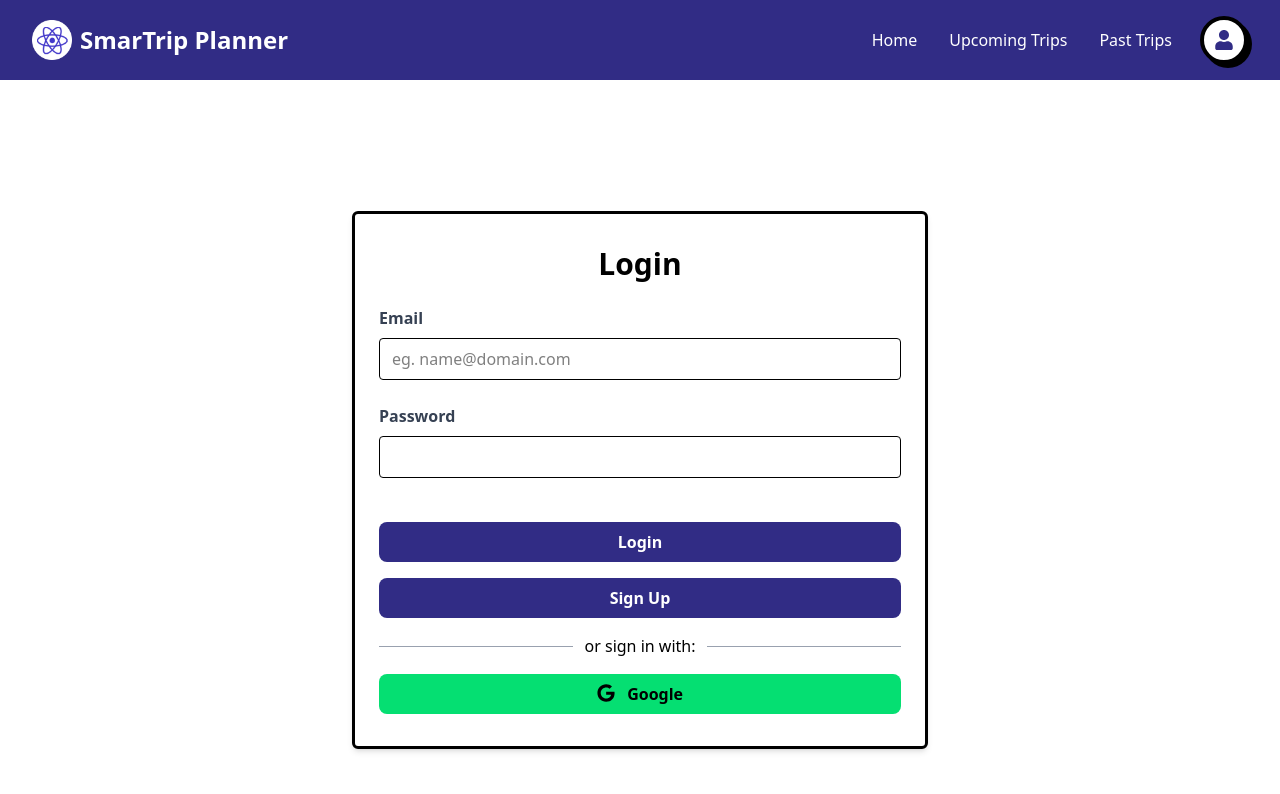
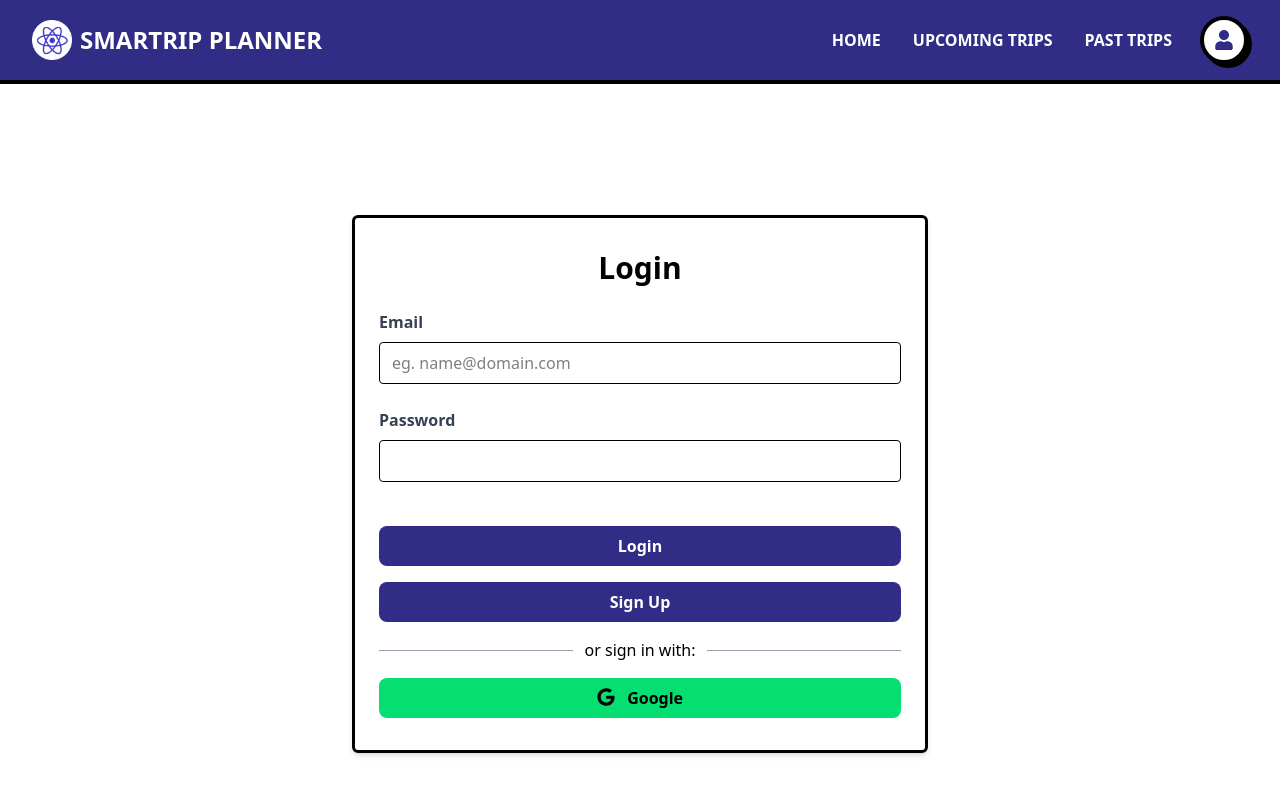
Before and after one commit to jahi-omari/trip-planner, a React (Vite) app: page / in a window 1280 px wide. Shown: the top 794 px of the page. Built offline with nearby package versions, Linux system fonts and the light colour scheme.

Commit message:
Refactor Navbar styles to enhance neo brutalism theme with improved button effects and shadowing

```diff
--- a/src/components/Navbar.jsx
+++ b/src/components/Navbar.jsx
@@ -33,11 +33,11 @@ const Navbar = () => {
 
   // Adds black background to button when a navbar button is selected
   const linkClass = ({isActive}) =>
-                    isActive ? 'text-white bg-black hover:bg-gray-900 hover:text-white rounded-md px-3 py-2'
-                  : 'text-white hover:bg-gray-900 hover:text-white rounded-md px-3 py-2'
+                    isActive ? 'text-white bg-black border-4 border-black font-black uppercase rounded-md px-3 py-2 shadow-[4px_4px_0px_0px_rgba(0,0,0,1)] hover:shadow-none hover:translate-x-1 hover:translate-y-1 transition-all'
+                  : 'text-white font-bold uppercase rounded-md px-3 py-2 hover:bg-black transition-all'
 
   return (
-    <nav className="bg-indigo-900 border-black-100">
+    <nav className="bg-indigo-900 border-b-4 border-black shadow-[0px_6px_0px_0px_rgba(0,0,0,1)]">
       <div className="mx-auto max-w-7xl px-2 sm:px-6 lg:px-8">
         <div className="flex h-20 items-center justify-between">
           <div
@@ -50,7 +50,7 @@ const Navbar = () => {
                 src={logo}
                 alt="SmartTrip Planner"
               />
-              <span className="hidden md:block text-white text-2xl font-bold ml-2"
+              <span className="hidden md:block text-white text-2xl font-black uppercase ml-2"
                 >SmarTrip Planner</span
               >
             </NavLink>
```
